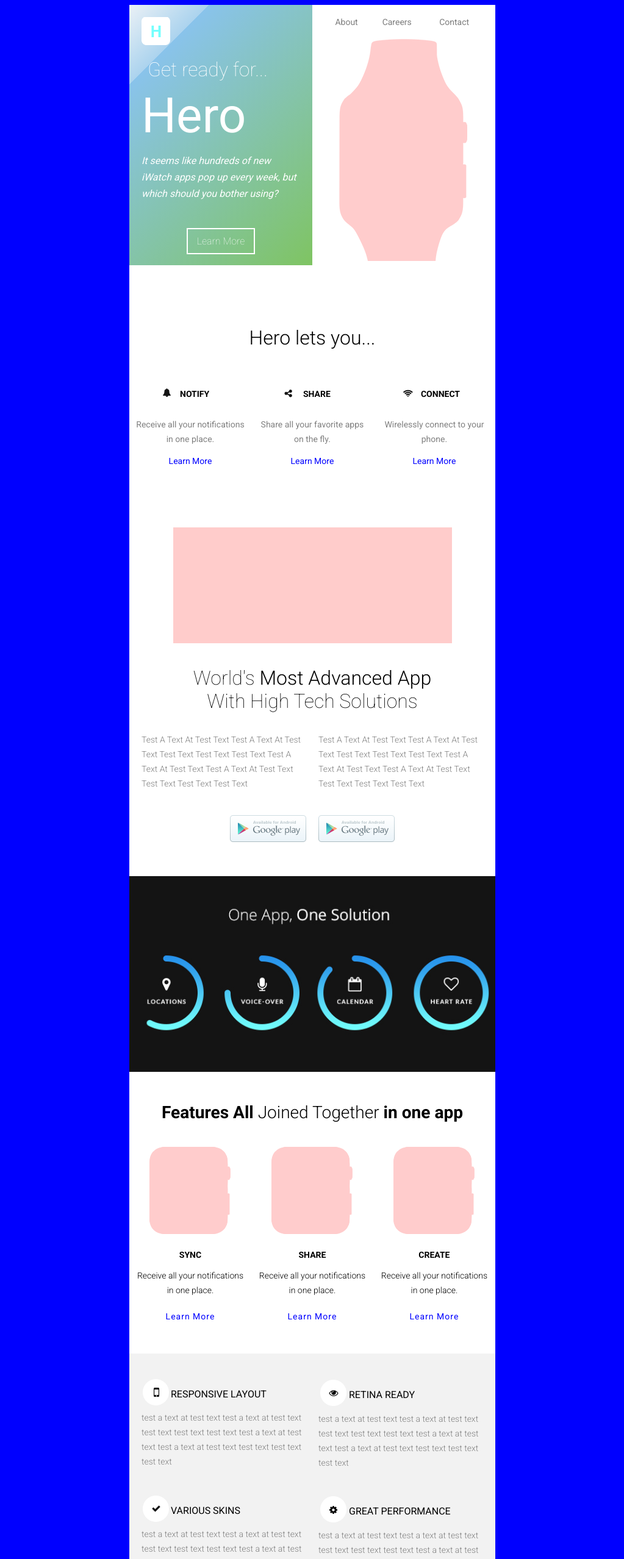
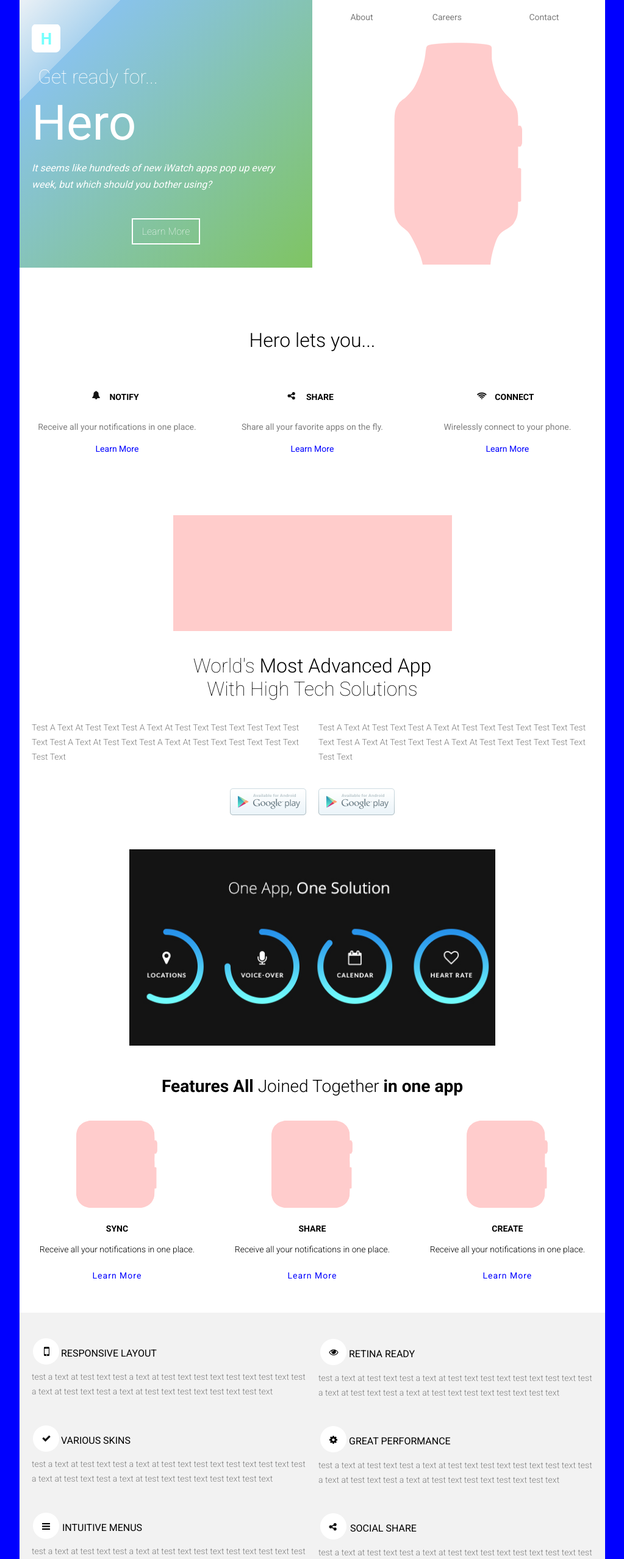
Before and after one commit to CoyCoding/html-emails, a React app: page public/index.html in a window 1280 px wide. Shown: the top 2557 px of the page at 61% size, without its empty margins (128-1151 px from the left). Built offline with nearby package versions, Linux system fonts and the light colour scheme.

Commit message:
responsive fixes to main and lets-row

```diff
--- a/public/index.html
+++ b/public/index.html
@@ -6,9 +6,80 @@
   <title></title>
   <meta name="viewport" content="width=device-width, initial-scale=1">
   <link rel="stylesheet" href="https://fonts.googleapis.com/css?family=Roboto:100,300,400,500,700">
+  <style>
+    /*Desktop*/
+    @media only screen and (min-width: 960px) {
+      .container {
+        width: 960px;
+      }
+
+      .header-left {
+        padding: 20px 0;
+      }
+
+      .hero-image {
+        margin: 14px 0 0 !important;
+      }
+    }
+
+    /*mid*/
+    @media only screen and (max-width: 960px) {
+      .container {
+        width: 600px;
+      }
+    }
+
+    /*moble*/
+    @media only screen and (max-width: 600px) {
+      .container {
+        width: 100px !important;
+      }
+
+      .header-left {
+        width: 100%;
+      }
+
+      .header-right {
+        width: 100%;
+      }
+
+      .lets-row .left-col {
+        width: 50%;
+      }
+
+      .lets-row .mid-col {
+        width: 50%;
+      }
+
+      .lets-row .right-col {
+        width: 100%;
+        align: center;
+      }
+
+      .playstore-table .head-img {
+        width: 100%;
+
+      }
+
+      .picture-table {
+        width: 100px;
+        margin: 50px 0 30px;
+      }
+
+      .playstore-table .left-col {
+        width: 100%;
+        padding: 10px !important;
+      }
+
+      .playstore-table .right-col {
+        width: 100%;
+        padding: 10px !important;
+      }
+    }
+  </style>
 </head>
 
-<body style="background: blue">
+<body style="background: blue; margin: 0; padding: 0;">
   <!--START OF HTML eMAIL-->
   <table width="100%" border="0" cellspacing="0" cellpadding="0">
     <tbody>
@@ -18,10 +89,11 @@
           <table class="container" width="600" align="center" cellspacing="0" cellpadding="0" border="0" style="background: white">
             <!-- START OF MAIN ROW/HERO-->
             <tbody>
-              <tr class="hero">
+              <tr>
                 <td>
                   <!--START OF LEFT COLUMN-->
-                  <table class="container" width="50%" align="left" cellspacing="0" cellpadding="0" border="0" style="
+                  <table class="header-left" width="50%" align="left" cellspacing="0" cellpadding="0" border="0" style="
+                            padding: 20px 0;
                             background: rgb(235,241,246);
                             background: -moz-linear-gradient(-45deg, rgba(235,241,246,1) 0%,rgba(171,211,238,1) 18%,rgba(137,195,235,1) 15%,rgba(127, 196, 98, 1) 100%);
                             background: -webkit-linear-gradient(-45deg, rgba(235,241,246,1) 0%,rgba(171,211,238,1) 18%,rgba(137,195,235,1) 15%,rgba(127, 196, 98, 1) 100%);
@@ -44,11 +116,11 @@
                   </table>
                   <!--END OF LEFT COLUMN -->
                   <!--START OF RIGHT COLUMN -->
-                  <table class="container" width="50%" align="right" cellspacing="0" cellpadding="0" border="0">
+                  <table class="header-right" width="50%" align="right" cellspacing="0" cellpadding="0" border="0">
                     <tbody>
                       <tr>
                         <td style="padding: 20px; font-size: 14px;">
-                          <table class="container" width="100%" align="center" cellspacing="0" cellpadding="0" border="0" style="font-family: 'Roboto', 'Arial', 'Helvetica', 'sans-serif';">
+                          <table class="menu-table" width="100%" align="center" cellspacing="0" cellpadding="0" border="0" style="font-family: 'Roboto', 'Arial', 'Helvetica', 'sans-serif';">
                             <tbody>
                               <tr>
                                 <td align="center">
@@ -67,7 +139,7 @@
                       </tr>
                       <tr>
                         <td align="center" valign="bottom">
-                          <img src="img/smartwatch.png">
+                          <img class="hero-image" style="margin: 40px 0 0;" src="img/smartwatch.png">
                         </td>
                       </tr>
                     </tbody>
@@ -78,14 +150,14 @@
               <!-- END OF MAIN ROW/HERO-->
 
               <!-- START OF MAIN 2-->
-              <tr class="info">
-                <td align="center" style="font-family: 'Roboto', 'Arial', 'Helvetica', 'sans-serif';">
-                  <h3 style="font-size: 2rem;font-weight: 300; margin: 100px 0 50px;">Hero lets you...</h3>
-                  <table class="container" width="33.33%" align="left" cellspacing="0" cellpadding="0" border="0">
+              <tr>
+                <td class="lets-row" align="center" style="font-family: 'Roboto', 'Arial', 'Helvetica', 'sans-serif';">
+                  <h3 style="font-size: 2rem;font-weight: 300; margin: 100px 0 30px;">Hero lets you...</h3>
+                  <table class="left-col" width="33.33%" align="left" cellspacing="0" cellpadding="0" border="0">
                     <tbody>
                       <tr>
                         <td>
-                          <table class="container" width="" align="center" cellspacing="0" cellpadding="0" border="0" style="margin-left: 40px;">
+                          <table class="icon-contaner" width="" align="center" cellspacing="0" cellpadding="0" border="0" style="margin-top: 20px; padding: 0 20px 0 0;">
                             <tbody>
                               <tr>
                                 <td>
@@ -111,11 +183,11 @@
                       </tr>
                     </tbody>
                   </table>
-                  <table class="container" width="33.33%" align="left" cellspacing="0" cellpadding="0" border="0">
+                  <table class="middle-col" width="33.33%" align="left" cellspacing="0" cellpadding="0" border="0">
                     <tbody>
                       <tr>
                         <td>
-                          <table class="container" width="" align="center" cellspacing="0" cellpadding="0" border="0" style="margin-left: 40px;">
+                          <table class="icon-container" width="" align="center" cellspacing="0" cellpadding="0" border="0" style="margin-top: 20px; padding: 0 20px 0 0;">
                             <tbody>
                               <tr>
                                 <td>
@@ -141,11 +213,11 @@
                       </tr>
                     </tbody>
                   </table>
-                  <table class="container" width="33.33%" align="left" cellspacing="0" cellpadding="0" border="0">
+                  <table class="right-col" width="33.33%" align="left" cellspacing="0" cellpadding="0" border="0">
                     <tbody>
                       <tr>
                         <td>
-                          <table class="container" width="" align="center" cellspacing="0" cellpadding="0" border="0" style="margin-left: 35px;">
+                          <table class="icon-container" width="" align="center" cellspacing="0" cellpadding="0" border="0" style="margin-top: 20px; padding: 0 20px 0 0;">
                             <tbody>
                               <tr>
                                 <td>
@@ -178,11 +250,11 @@
               <!-- START OF picture-info-->
               <tr class="google-store" style="font-size: 1.5rem; font-family: 'Roboto', 'Arial', 'Helvetica', 'sans-serif'; font-weight: 200; text-transform: capitalize;">
                 <td>
-                  <table class="container" width="100%" align="center" cellspacing="0" cellpadding="0" border="0" style="margin: 100px 0 50px;">
+                  <table class="playstore-table" width="100%" align="center" cellspacing="0" cellpadding="0" border="0" style="margin: 100px 0 50px;">
                     <tbody>
                       <tr align="center">
                         <td>
-                          <img src="/img/image_head.jpg">
+                          <img class="head-img" src="/img/image_head.jpg">
                         </td>
                       </tr>
                       <tr>
@@ -195,7 +267,7 @@
                       </tr>
                       <tr>
                         <td>
-                          <table class="container" width="50%" align="left" cellspacing="0" cellpadding="0" border="0" style="padding: 0 10px 20px 20px;">
+                          <table class="left-col" width="50%" align="left" cellspacing="0" cellpadding="0" border="0" style="padding: 0 10px 20px 20px;">
                             <tbody>
                               <tr>
                                 <td>
@@ -208,7 +280,7 @@
 
                             </tbody>
                           </table>
-                          <table class="container" width="50%" align="left" cellspacing="0" cellpadding="0" border="0" style="padding: 0 20px 20px 10px;">
+                          <table class="right-col" width="50%" align="left" cellspacing="0" cellpadding="0" border="0" style="padding: 0 20px 20px 10px;">
                             <tbody>
                               <tr>
                                 <td>
@@ -225,7 +297,7 @@
                       </tr>
                       <tr>
                         <td>
-                          <table class="container" width="100%" align="center" cellspacing="0" cellpadding="0" border="0">
+                          <table class="icon-row" width="100%" align="center" cellspacing="0" cellpadding="0" border="0">
                             <tr>
                               <td align="right" width="50%">
                                 <img style="margin: 0 10px 0 0px;" src="/img/playstore.png">
@@ -246,11 +318,11 @@
               <!-- START OF picture row-->
               <tr class="picture-row">
                 <td>
-                  <table class="container" width="600" align="center" cellspacing="0" cellpadding="0" border="0" style="">
+                  <table class="picture-table" width="600" align="center" cellspacing="0" cellpadding="0" border="0" style="">
                     <tbody>
                       <tr>
-                        <td style="padding: 40px 0;background: #141414;">
-                          <img width="600px" src="/img/one_app.jpg">
+                        <td width="100%" style="padding: 40px 0;background: #141414;">
+                          <img width="100%" src="/img/one_app.jpg">
                         </td>
                       </tr>
                     </tbody>
@@ -263,7 +335,7 @@
               <tr class="join-together" style="font-size: 1.5rem; font-family: 'Roboto', 'Arial', 'Helvetica', 'sans-serif';
               font-weight: 200;">
                 <td>
-                  <table class="container" width="100%" align="center" cellspacing="0" cellpadding="0" border="0" style="padding: 50px 0;">
+                  <table class="join-together-table" width="100%" align="center" cellspacing="0" cellpadding="0" border="0" style="padding: 50px 0;">
                     <tbody>
                       <tr>
                         <td align="center">
@@ -274,7 +346,7 @@
                       <tr>
                         <td style="">
                           <!--col-1 of 3-->
-                          <table class=" container" width="33.33%" align="left" cellspacing="0" cellpadding="0" border="0">
+                          <table class="right-col" width="33.33%" align="left" cellspacing="0" cellpadding="0" border="0">
                             <tbody>
                               <tr>
                                 <td align="center">
@@ -300,7 +372,7 @@
                           </table>
 
                           <!-- col-2-->
-                          <table class="container" width="33.33%" align="left" cellspacing="0" cellpadding="0" border="0" style="">
+                          <table class="middle-col" width="33.33%" align="left" cellspacing="0" cellpadding="0" border="0" style="">
                             <tbody>
                               <tr>
                                 <td align="center">
@@ -326,7 +398,7 @@
                           </table>
 
                           <!--col 3-->
-                          <table class="container" width="33.33%" align="left" cellspacing="0" cellpadding="0" border="0" style="">
+                          <table class="right-col" width="33.33%" align="left" cellspacing="0" cellpadding="0" border="0" style="">
                             <tbody>
                               <tr>
                                 <td align="center">
@@ -362,15 +434,15 @@
               <tr class="two-by-six" style="background: #f2f2f2; font-size: 1.5rem;
                 font-family: 'Roboto', 'Arial', 'Helvetica', 'sans-serif';  font-weight: 200;">
                 <td style="padding: 20px 0;">
-                  <table class="container" width="100%" align="left" cellspacing="0" cellpadding="0" border="0">
+                  <table class="two-by-six-table" width="100%" align="left" cellspacing="0" cellpadding="0" border="0">
                     <tr>
                       <td style="padding: 20px 0;">
                         <!--1 Columns 50/50-->
-                        <table class="container" width="50%" align="left" cellspacing="0" cellpadding="0" border="0" style="padding: 0 10px 0 20px;">
+                        <table class="info-left" width="50%" align="left" cellspacing="0" cellpadding="0" border="0" style="padding: 0 10px 0 20px;">
                           <tbody>
                             <tr>
                               <td>
-                                <table class="container" width="100%" align="left" cellspacing="0" cellpadding="0" border="0" style="">
+                                <table class="" width="100%" align="left" cellspacing="0" cellpadding="0" border="0" style="">
                                   <tbody>
                                     <tr>
                                       <td>
@@ -402,11 +474,11 @@
                             </tr>
                           </tbody>
                         </table>
-                        <table class="container" width="50%" align="left" cellspacing="0" cellpadding="0" border="0" style="padding: 0 20px 0 10px;">
+                        <table class="info-right" width="50%" align="left" cellspacing="0" cellpadding="0" border="0" style="padding: 0 20px 0 10px;">
                           <tbody>
                             <tr>
                               <td>
-                                <table class="container" width="100%" align="left" cellspacing="0" cellpadding="0" border="0" style="">
+                                <table class="" width="100%" align="left" cellspacing="0" cellpadding="0" border="0" style="">
                                   <tbody>
                                     <tr>
                                       <td>
@@ -446,11 +518,11 @@
                     <tr>
                       <td style="padding: 20px 0;">
                         <!--1 Columns 50/50-->
-                        <table class="container" width="50%" align="left" cellspacing="0" cellpadding="0" border="0" style="padding: 0 10px 0 20px;">
+                        <table class="info-left" width="50%" align="left" cellspacing="0" cellpadding="0" border="0" style="padding: 0 10px 0 20px;">
                           <tbody>
                             <tr>
                               <td>
-                                <table class="container" width="100%" align="left" cellspacing="0" cellpadding="0" border="0" style="">
+                                <table class="" width="100%" align="left" cellspacing="0" cellpadding="0" border="0" style="">
                                   <tbody>
                                     <tr>
                                       <td>
@@ -482,11 +554,11 @@
                             </tr>
                           </tbody>
                         </table>
-                        <table class="container" width="50%" align="left" cellspacing="0" cellpadding="0" border="0" style="padding: 0 20px 0 10px;">
+                        <table class="info-right" width="50%" align="left" cellspacing="0" cellpadding="0" border="0" style="padding: 0 20px 0 10px;">
                           <tbody>
                             <tr>
                               <td>
-                                <table class="container" width="100%" align="left" cellspacing="0" cellpadding="0" border="0" style="">
+                                <table class="" width="100%" align="left" cellspacing="0" cellpadding="0" border="0" style="">
                                   <tbody>
                                     <tr>
                                       <td>
@@ -526,11 +598,11 @@
                     <tr>
                       <td style="padding: 20px 0;">
                         <!--1 Columns 50/50-->
-                        <table class="container" width="50%" align="left" cellspacing="0" cellpadding="0" border="0" style="padding: 0 10px 0 20px;">
+                        <table class="info-left" width="50%" align="left" cellspacing="0" cellpadding="0" border="0" style="padding: 0 10px 0 20px;">
                           <tbody>
                             <tr>
                               <td>
-                                <table class="container" width="100%" align="left" cellspacing="0" cellpadding="0" border="0" style="">
+                                <table class="" width="100%" align="left" cellspacing="0" cellpadding="0" border="0" style="">
                                   <tbody>
                                     <tr>
                                       <td>
@@ -564,11 +636,11 @@
                             </tr>
                           </tbody>
                         </table>
-                        <table class="container" width="50%" align="left" cellspacing="0" cellpadding="0" border="0" style="padding: 0 20px 0 10px;">
+                        <table class="info-right" width="50%" align="left" cellspacing="0" cellpadding="0" border="0" style="padding: 0 20px 0 10px;">
                           <tbody>
                             <tr>
                               <td>
-                                <table class="container" width="100%" align="left" cellspacing="0" cellpadding="0" border="0" style="">
+                                <table class="" width="100%" align="left" cellspacing="0" cellpadding="0" border="0" style="">
                                   <tbody>
                                     <tr>
                                       <td>
@@ -616,7 +688,7 @@
                         background: -webkit-linear-gradient(-45deg,  rgba(127, 196, 98, 1) 0%,rgba(137,195,235,1) 85%, rgba(171,211,238,1) 85%,rgba(235,241,246,1) 100%););
                             background: linear-gradient(135deg, rgba(127, 196, 98, 1) 0%,rgba(137,195,235,1) 85%, rgba(171,211,238,1) 85%,rgba(235,241,246,1) 100%);">
                 <td>
-                  <table class="container" width="100%" align="center" cellspacing="0" cellpadding="0" border="0" style="padding: 40px 0; color: white">
+                  <table class="" width="100%" align="center" cellspacing="0" cellpadding="0" border="0" style="padding: 40px 0; color: white">
                     <tbody align="center">
                       <tr>
                         <td>
@@ -632,7 +704,7 @@
                       </tr>
                       <tr>
                         <td>
-                          <table class="container" align="center" cellspacing="0" cellpadding="0" border="0" style="padding: 30px 0 30px;">
+                          <table class="interested-table" align="center" cellspacing="0" cellpadding="0" border="0" style="padding: 30px 0 30px;">
                             <tr>
                               <td>
                                 <a href="#" style="text-decoration: none; border: white solid 2px; padding: 10px 15px; color: white; text-transform: uppercase; font-size: .9rem;">Request a quote</a>
@@ -647,10 +719,10 @@
               </tr>
               <!-- END OF MORE INFO-->
 
-              <!-- START OF MAIN ROW/HERO-->
+              <!-- START OF MAIN FOOTER-->
               <tr style="font-size: 1rem; font-family: 'Roboto', 'Arial', 'Helvetica', 'sans-serif';">
                 <td>
-                  <table class="container" width="100%" align="left" cellspacing="0" cellpadding="0" border="0" style="padding: 30px 0 20px;">
+                  <table class="footer-table" width="100%" align="left" cellspacing="0" cellpadding="0" border="0" style="padding: 30px 0 20px;">
                     <tr align="center" style="text-transform: uppercase;">
                       <td>
                         <h1 style="margin: 20px 0;">Hero</h1>
@@ -658,7 +730,7 @@
                     </tr>
                     <tr>
                       <td>
-                        <table class="container" width="45%" align="center" cellspacing="0" cellpadding="0" border="0" style="padding: 0 0 30px;">
+                        <table class="icon-table" width="45%" align="center" cellspacing="0" cellpadding="0" border="0" style="padding: 0 0 30px;">
                           <tr>
                             <td align="center">
                               <img src="/img/twitter_icon.png" />
@@ -690,7 +762,7 @@
                   </table>
                 </td>
               </tr>
-              <!-- END OF MAIN ROW/HERO-->
+              <!-- END OF MAIN FOOTER-->
             </tbody>
           </table>
           <!-- END OF CONTAINER-->
```
